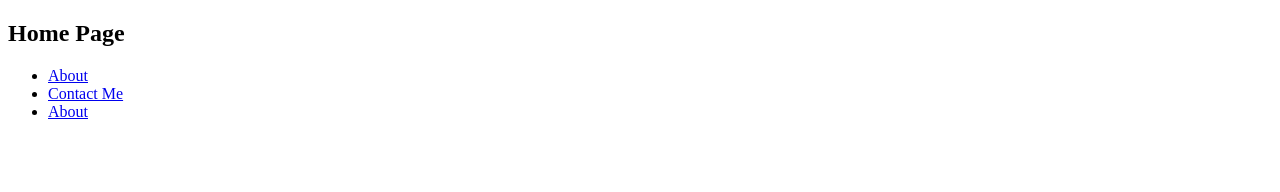
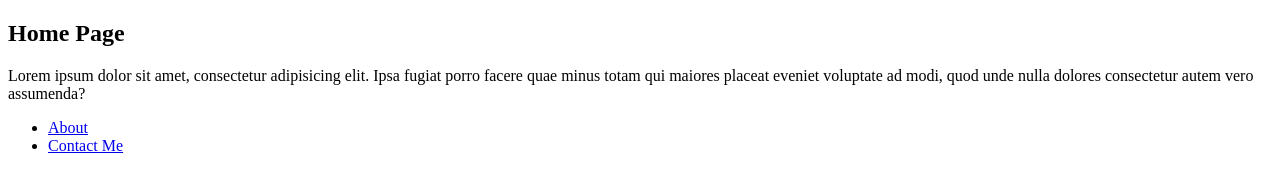
Before and after one commit to khunhour/basic-info-site, a plain HTML site: page index.html in a window 1280 px wide. Drawn offline with Linux system fonts and the light colour scheme.

Commit message:
complete the index html page with links and paragraph

```diff
--- a/index.html
+++ b/index.html
@@ -4,14 +4,19 @@
 		<meta charset="UTF-8" />
 		<meta http-equiv="X-UA-Compatible" content="IE=edge" />
 		<meta name="viewport" content="width=device-width, initial-scale=1.0" />
-		<title>Index</title>
+		<title>Basic Info Site</title>
 	</head>
 	<body>
 		<h2>Home Page</h2>
+		<div>
+			Lorem ipsum dolor sit amet, consectetur adipisicing elit. Ipsa
+			fugiat porro facere quae minus totam qui maiores placeat eveniet
+			voluptate ad modi, quod unde nulla dolores consectetur autem vero
+			assumenda?
+		</div>
 		<ul>
 			<li><a href="/about">About</a></li>
 			<li><a href="/contact-me">Contact Me</a></li>
-			<li><a href="/about">About</a></li>
 		</ul>
 	</body>
 </html>
```
